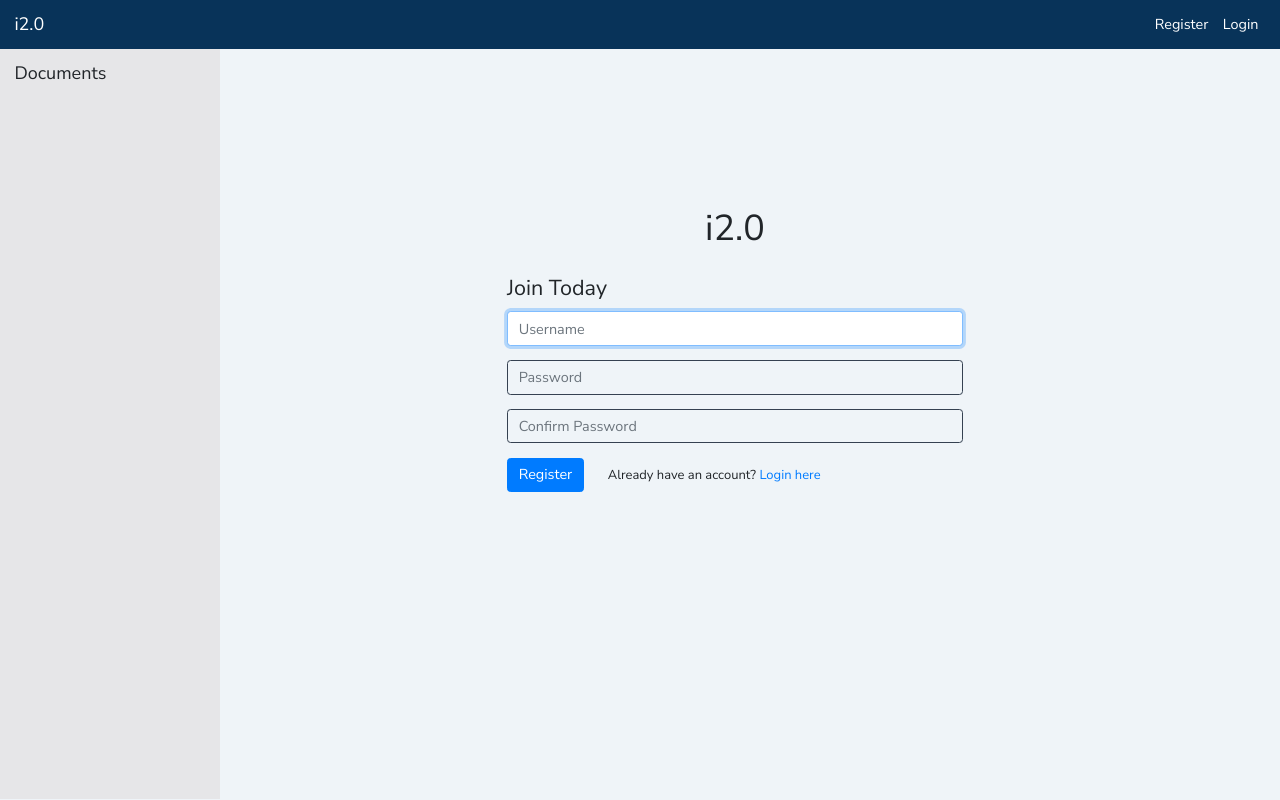
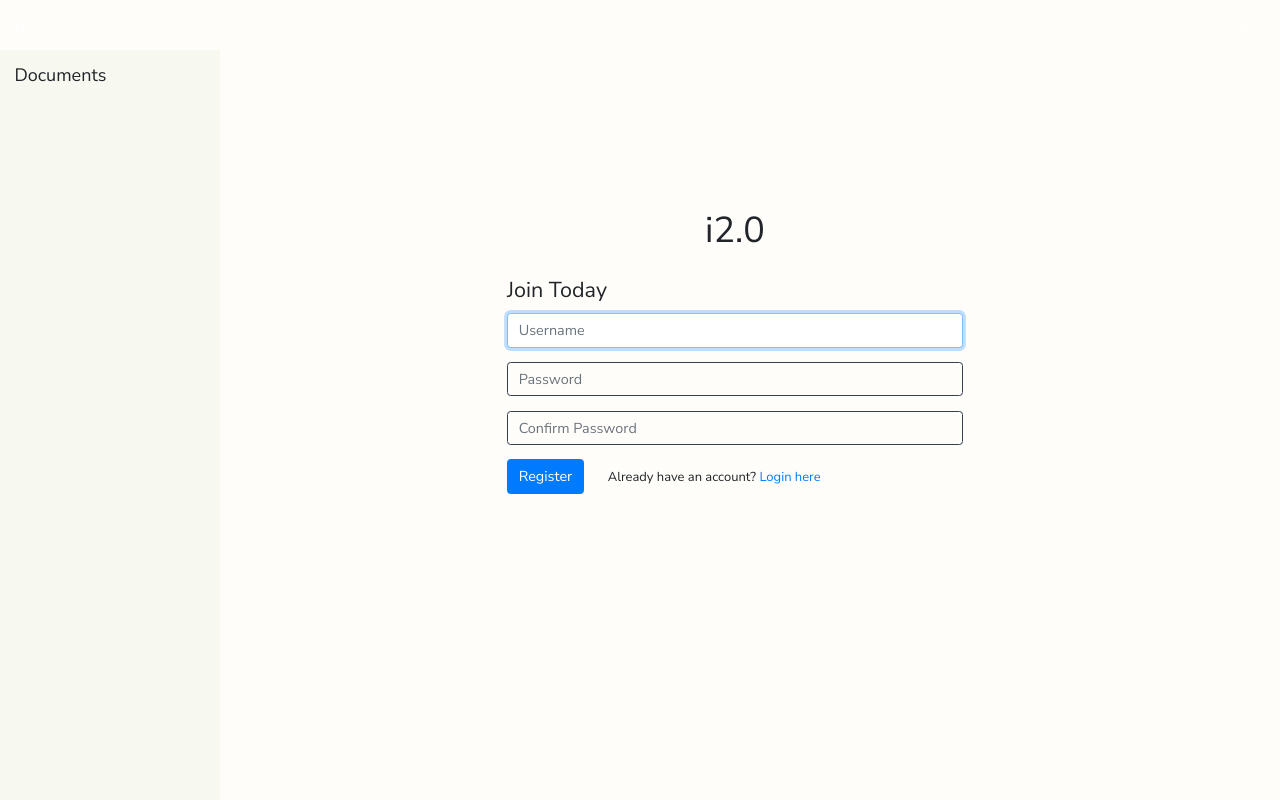
Before and after one commit to mishaqman/context-classifier, a Flask app: page / in a window 1280 px wide. Run offline with Flask 2, Linux system fonts and the light colour scheme; parts of the project's set-up code (start-up, migrations or seed data) failed here and were passed over; some libraries are stand-ins or nearby versions.

Commit message:
slight changes in the background color

```diff
--- a/src/static/style.css
+++ b/src/static/style.css
@@ -4,10 +4,10 @@ body {
 	min-height: calc(100vh - 50px);
 	font-size: 0.9rem;
 	font-family: 'Nunito Sans', sans-serif;
-	background-color: #EFF4F8;
+	background-color: #fffdfa;
 }
 
-#abis-navbar {
+#parabole-navbar {
 	background: #083359;
 	font-size: 1rem;
 	font-weight: 400;
@@ -49,7 +49,7 @@ body {
 	max-width: 220px;"
 	margin: 1rem;
 	padding: 1rem;
-	background-color: #e6e6e8;
+	background-color: #f7f8ef;
 	min-height: calc(100vh - 50px);
 }
 
```
